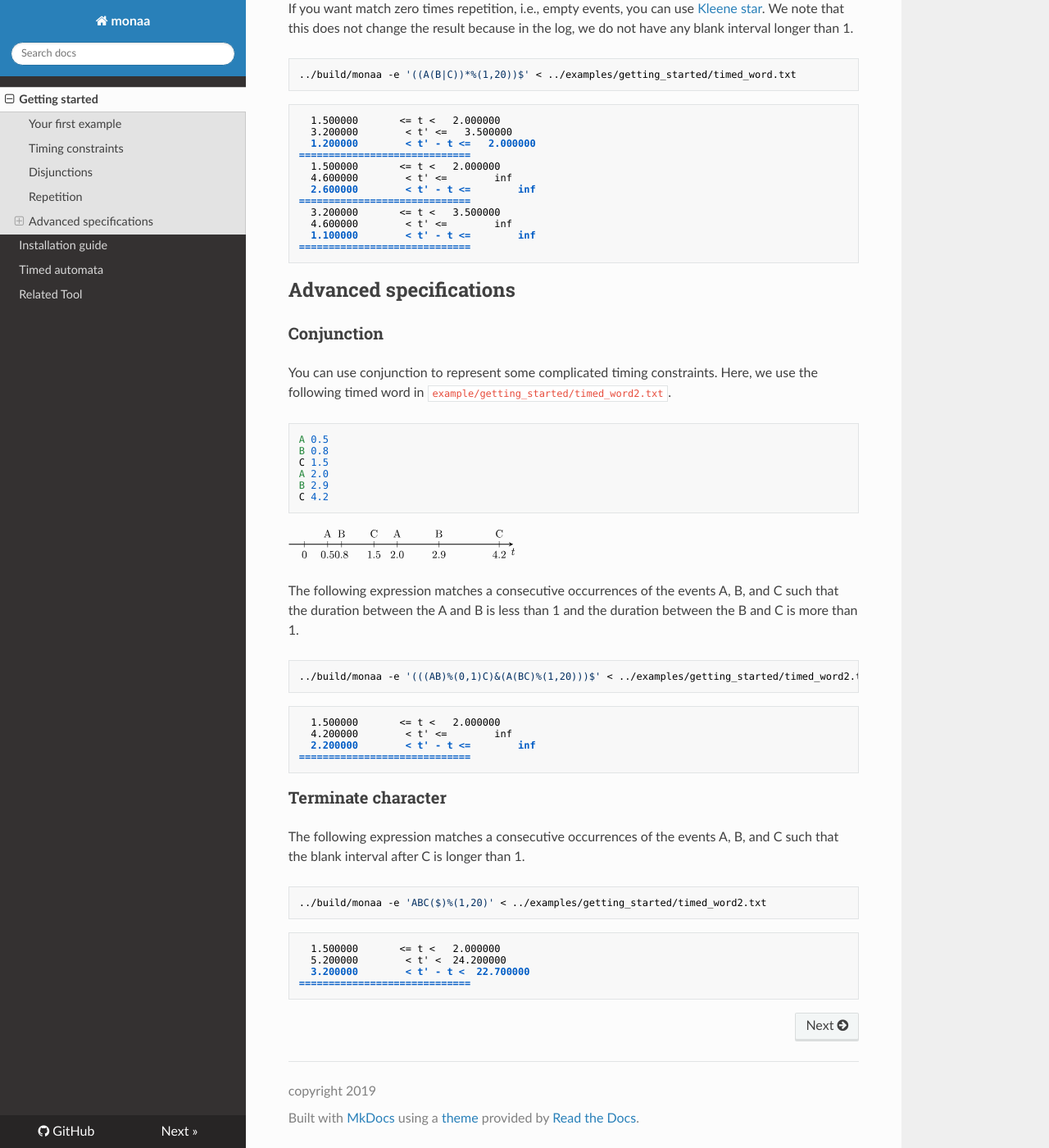
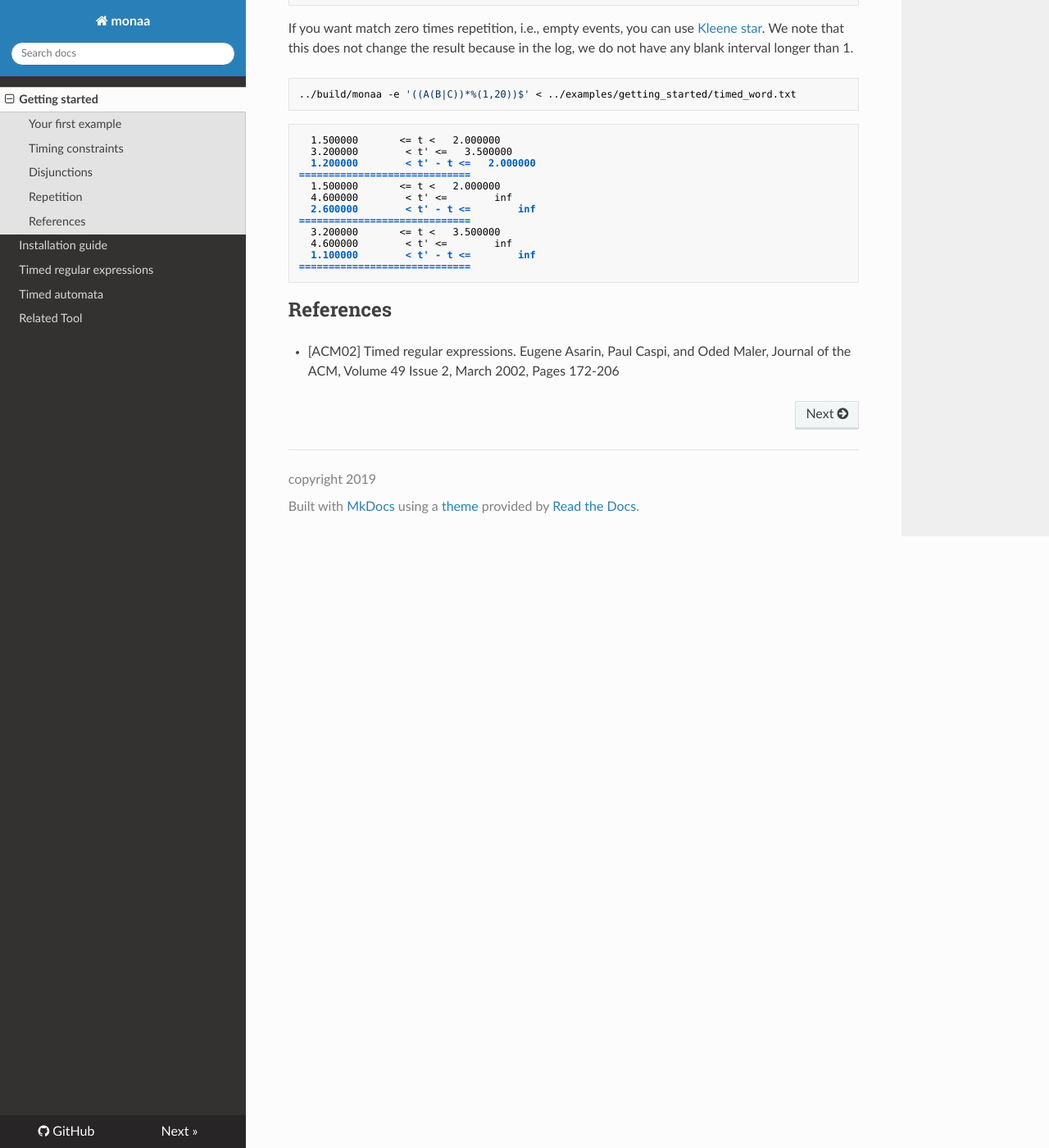
Before and after one commit to MasWag/monaa, an MkDocs documentation site: the page built from doc/getting_started.md, in a window 1280 px wide and 1400 px high, scrolled down 2381 px. Shown: the whole window at 82% size. Built offline with MkDocs 1.6.1, drawn with Linux system fonts in a browser that asks for light colours; nearby versions of some CDN libraries; some of the changed text lies outside the part shown.

Commit message:
added TREs

````diff
--- a/doc/getting_started.md
+++ b/doc/getting_started.md
@@ -1,11 +1,10 @@
 Getting Started
 ===============
 
-Let's see an example usage of MONAA. We use timed regular expressions in
-this document.
+Let's see an example usage of MONAA. We use timed regular expressions (TREs) [ACM02] in this document.
+See also [this document](./TRE.md) for the detail of the TREs supported by MONAA.
 
-Consider the following as the input timed word. It is also in
-`example/getting_started/timed_word.txt`.
+Consider the following as the input timed word. It is also in `example/getting_started/timed_word.txt`.
 
 ``` {.example}
 A 0.5
@@ -22,7 +21,7 @@
 Your first example
 ------------------
 
-Let\'s detect consecutive occurrences of the events A and B. For
+Let's detect consecutive occurrences of the events A and B. For
 example, we can use the TRE `(AB)$`. An example of the usage and the
 result is as follows.
 
@@ -53,7 +52,7 @@
 B 3.2
 ```
 
-In timed pattern matching, the \`\`occurrences\'\' does not mean the
+In timed pattern matching, the "occurrences" does not mean the
 subwords but it means the trimming on an open interval. For example, the
 first occurrence of AB is observed by the trimming on (0.3,1.0).
 Therefore, the result of MONAA is not a set of subwords but a (possibly
@@ -151,48 +150,7 @@
 =============================
 ```
 
-Advanced specifications
------------------------
+References
+-------------
 
-### Conjunction
-
-You can use conjunction to represent some complicated timing constraints.
-Here, we use the following timed word in `example/getting_started/timed_word2.txt`.
-```
-A 0.5
-B 0.8
-C 1.5
-A 2.0
-B 2.9
-C 4.2
-```
-
-![The example timed word 2](./fig/getting_started/timed_word2.svg)
-
-The following expression matches a consecutive occurrences of the events A, B, and C such that the duration between the A and B is less than 1 and the duration between the B and C is more than 1.
-
-```
-../build/monaa -e '(((AB)%(0,1)C)&(A(BC)%(1,20)))$' < ../examples/getting_started/timed_word2.txt
-```
-
-```
-  1.500000       <= t <   2.000000
-  4.200000        < t' <=        inf
-  2.200000        < t' - t <=        inf
-=============================
-```
-
-### Terminate character
-
-The following expression matches a consecutive occurrences of the events A, B, and C such that the blank interval after C is longer than 1.
-
-```
-../build/monaa -e 'ABC($)%(1,20)' < ../examples/getting_started/timed_word2.txt
-```
-
-```
-  1.500000       <= t <   2.000000
-  5.200000        < t' <  24.200000
-  3.200000        < t' - t <  22.700000
-=============================
-```
+- [ACM02] Timed regular expressions. Eugene Asarin, Paul Caspi, and Oded Maler, Journal of the ACM, Volume 49 Issue 2, March 2002, Pages 172-206
--- a/mkdocs.yml
+++ b/mkdocs.yml
@@ -9,5 +9,6 @@
 #  - Home: index.md
   - Getting started: getting_started.md
   - Installation guide: install.md
+  - Timed regular expressions: TRE.md
   - Timed automata: TA.md
   - Related Tool: related_tools.md
````
Also changed, not shown: doc/TA.md (+6 -1 lines), doc/TRE.md (added, +72 -0 lines), doc/index.md (+2 -0 lines).
